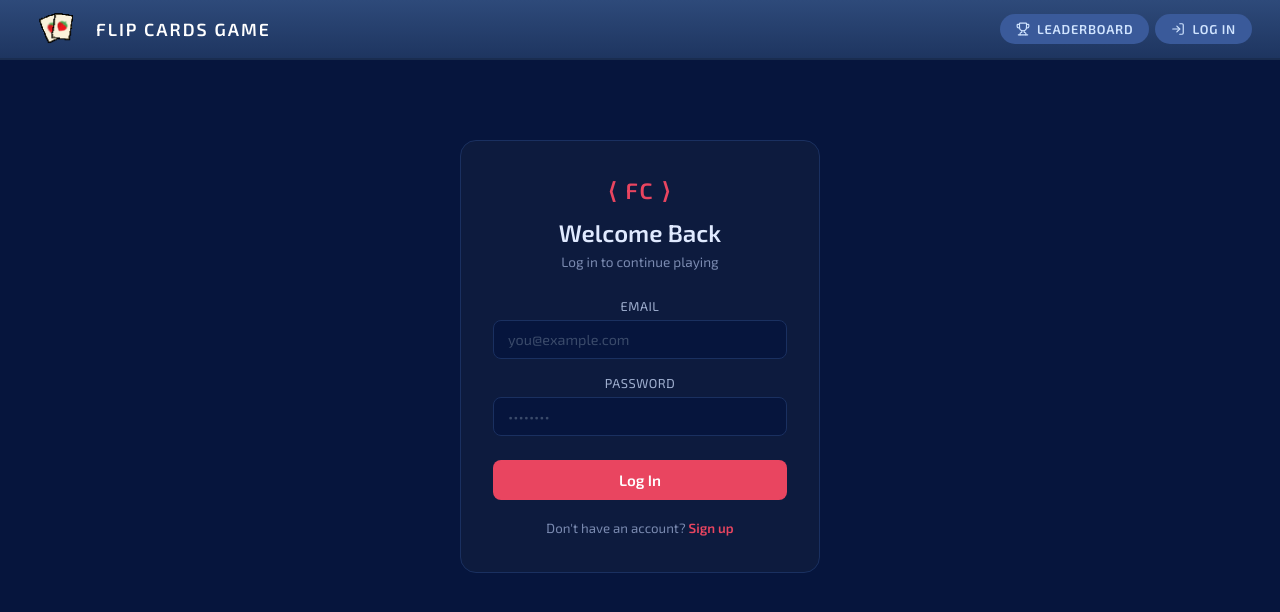
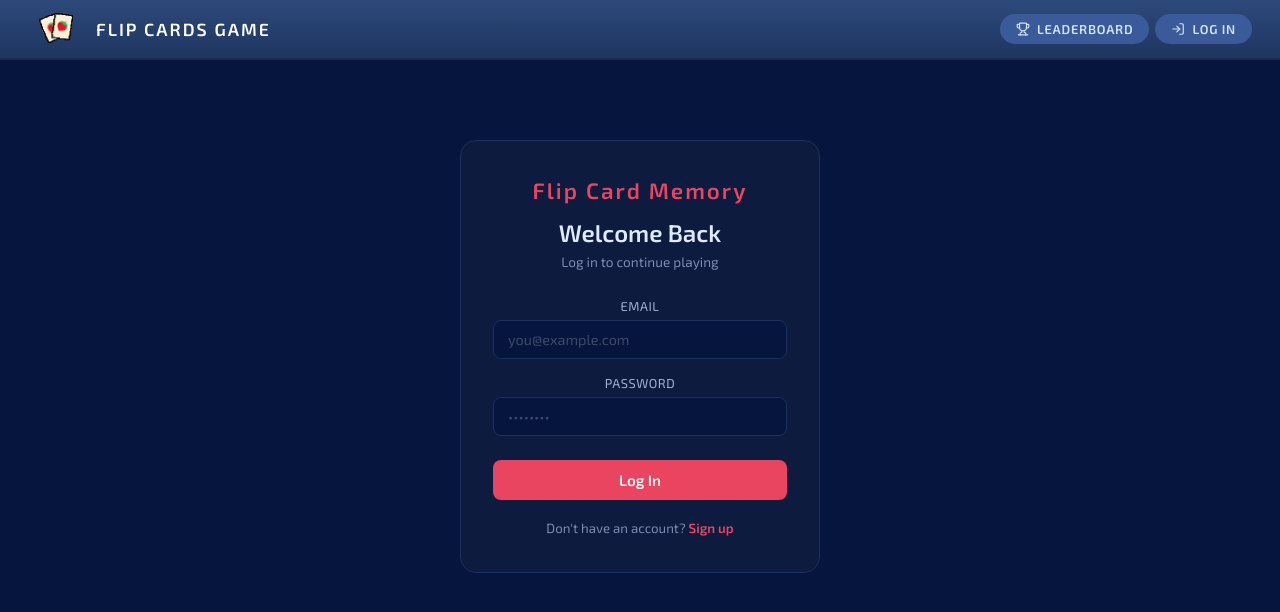
Before and after one commit to Socheat-ux/Flip-Card-Memory-Project, a React (Vite) app in the folder flip-card/: page / in a window 1280 px wide. Both pictures are taken after a click on the button "LOG IN". Shown: the top 612 px of the page. Built offline with nearby package versions, Linux system fonts and the light colour scheme.

Commit message:
edit in SignUp

```diff
--- a/flip-card/src/component/Login.jsx
+++ b/flip-card/src/component/Login.jsx
@@ -28,7 +28,7 @@ function Login({ onLogin, onSwitch }) {
 
   return (
     <div className="auth-card">
-      <div className="auth-logo">⟨ FC ⟩</div>
+      <div className="auth-logo">Flip Card Memory</div>
       <h2>Welcome Back</h2>
       <p className="auth-sub">Log in to continue playing</p>
 
--- a/flip-card/src/component/SignUp.jsx
+++ b/flip-card/src/component/SignUp.jsx
@@ -39,7 +39,7 @@ function SignUp({ onSignUp, onSwitch }) {
 
   return (
     <div className="auth-card">
-      <div className="auth-logo">SIGN IN</div>
+      <div className="auth-logo">Flip Card Memory</div>
       <h2>Create Account</h2>
       <p className="auth-sub">Join the memory challenge</p>
 
@@ -61,6 +61,7 @@ function SignUp({ onSignUp, onSwitch }) {
         <input type="password" placeholder="••••••••" value={form.confirm} onChange={update("confirm")} />
       </div>
 
+      {error && <p className="auth-error">{error}</p>}
       <button className="btn-primary" onClick={handleSubmit}>Create Account</button>
 
       <p className="auth-switch">
```
